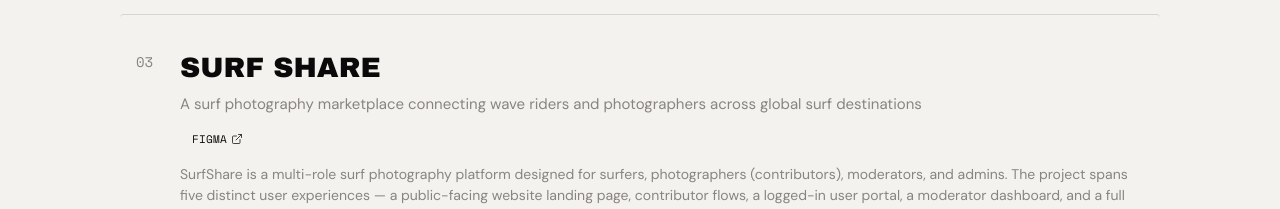
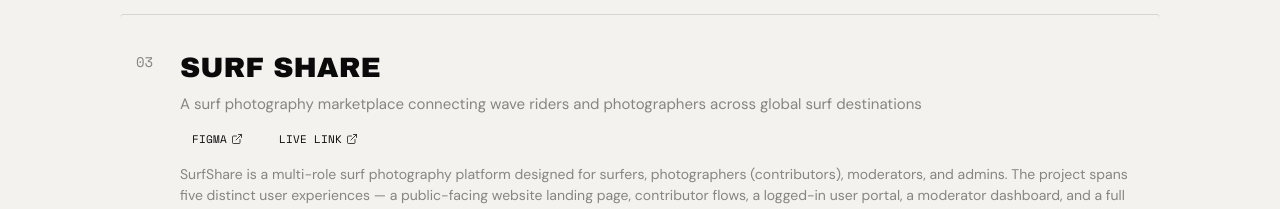
Before and after one commit to mhtamim29/portfolio, a Next.js app: page / in a window 1280 px wide. Shown: the part 3320-3529 px from the top of the page. Built offline with nearby package versions, Linux system fonts and the light colour scheme.

Commit message:
feat: update project entry with live link for Surf Share

```diff
--- a/app/data/portfolio.ts
+++ b/app/data/portfolio.ts
@@ -141,7 +141,7 @@ export const projects = [
         label: "Figma",
         url: "https://www.figma.com/design/5b824JDzPaejU3Nmg9OlLl/Surf-Share?node-id=2-4&t=E8BkfRYrbJmWEGbB-1",
       },
-      // { type: "live", label: "Live link", url: "#" },
+      { type: "live", label: "Live link", url: "https://surfshare.com.au/" },
       // { type: "caseStudy", label: "Case Study", url: "#" },
     ],
   },
```
